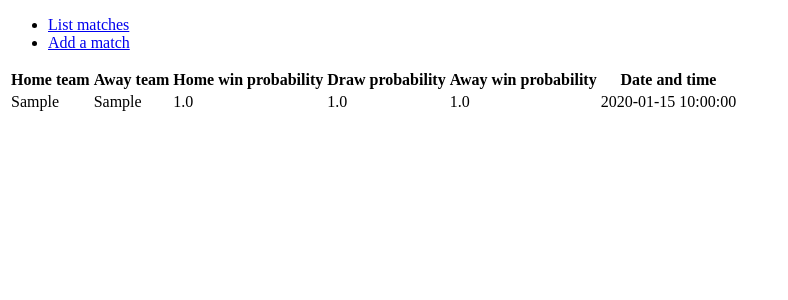
After one commit to Jsos17/Vedonlyonti1X2, a Flask app: page /matches in a window 1280 px wide. The commit adds this page. Shown: the top 300 px of the page, without its empty margins (0-788 px from the left). Run offline with Flask 2, Linux system fonts and the light colour scheme; tables that the repository leaves empty hold one stand-in row (values such as "Sample post").

Commit message:
Otteluiden lisääminen mahdollista

```diff
--- a/application/__init__.py
+++ b/application/__init__.py
@@ -4,6 +4,7 @@ app = Flask(__name__)
 from flask_sqlalchemy import SQLAlchemy
 app.config["SQLALCHEMY_DATABASE_URI"] = "sqlite:///betting.db"
 app.config["SQLALCHEMY_ECHO"] = True
+
 db = SQLAlchemy(app)
 
 from application import views
@@ -14,5 +15,6 @@ from application.results import models
 from application.bets import models
 from application.bettingoffers_of_bet import models
 from application.auth import models
+from application.matches import views
 
 db.create_all()
--- a/application/matches/models.py
+++ b/application/matches/models.py
@@ -7,15 +7,15 @@ class Sport_match(db.Model):
     prob_1 = db.Column(db.Float, nullable=False)
     prob_x = db.Column(db.Float, nullable=False)
     prob_2 = db.Column(db.Float, nullable=False)
-    time = db.Column(db.DateTime, nullable=False)
+    start_time = db.Column(db.DateTime, nullable=False)
 
     betoffer = db.relationship('Betting_offer', backref='sport_match', lazy=True, uselist=False)
     result = db.relationship('Match_result', backref='sport_match', lazy=True, uselist=False)
 
-    def __init__(self, home, away, prob_1, prob_x, prob_2, time):
+    def __init__(self, home, away, prob_1, prob_x, prob_2, start_time):
         self.home = home
         self.away = away
         self.prob_1 = prob_1
         self.prob_x = prob_x
         self.prob_2 = prob_2
-        self.time = time
+        self.start_time = start_time
--- a/application/matches/views.py
+++ b/application/matches/views.py
@@ -0,0 +1,30 @@
+from application import app, db
+from flask import redirect, render_template, request, url_for
+import datetime
+from application.matches.models import Sport_match
+
+@app.route("/matches", methods=["GET"])
+def matches_index():
+    return render_template("matches/list.html", matches = Sport_match.query.all())
+
+@app.route("/matches/new/")
+def matches_form():
+    return render_template("matches/new.html")
+
+@app.route("/matches/", methods=["POST"])
+def matches_create():
+    home = request.form.get("hometeam")
+    away = request.form.get("awayteam")
+    prob1 = request.form.get("prob_home")
+    probx = request.form.get("prob_draw")
+    prob2 = request.form.get("prob_away")
+    dt = datetime.datetime.strptime(request.form.get("date"), "%Y-%m-%d")
+    tm = datetime.datetime.strptime(request.form.get("time"), "%H:%M")
+    start_time = datetime.datetime.combine(dt.date(),tm.time())
+
+    m = Sport_match(home, away, prob1, probx, prob2, start_time)
+
+    db.session().add(m)
+    db.session().commit()
+
+    return redirect(url_for("matches_index"))
--- a/application/templates/index.html
+++ b/application/templates/index.html
@@ -2,6 +2,6 @@
 
 {% block body %}
   <p>
-    Hello world!
+    Welcome to Bet1X2!
   </p>
 {% endblock %}
--- a/application/templates/layout.html
+++ b/application/templates/layout.html
@@ -6,7 +6,12 @@
   </head>
 
   <body>
-    {% block body %}
+    <ul>
+	  <li><a href="{{ url_for('matches_index') }}">List matches</a></li>
+	  <li><a href="{{ url_for('matches_form') }}">Add a match</a></li>
+    </ul>
+
+  {% block body %}
       <p>
         Content.
       </p>
--- /dev/null
+++ b/application/templates/matches/list.html
@@ -0,0 +1,24 @@
+{% extends "layout.html" %}
+
+{% block body %}
+  <table>
+    <tr>
+      <th>Home team</th>
+      <th>Away team</th>
+      <th>Home win probability</th>
+      <th>Draw probability</th>
+      <th>Away win probability</th>
+      <th>Date and time</th>
+    </tr>
+    {% for match in matches %}
+    <tr>
+      <td>{{ match.home }}</td>
+      <td>{{ match.away }}</td>
+      <td>{{ match.prob_1 }}</td>
+      <td>{{ match.prob_x }}</td>
+      <td>{{ match.prob_2 }}</td>
+      <td>{{ match.start_time }}</td>
+    </tr>
+    {% endfor %}
+  </table>
+{% endblock %}
--- a/requirements.txt
+++ b/requirements.txt
@@ -1,7 +1,9 @@
 click==6.7
 Flask==1.0.2
+Flask-SQLAlchemy==2.3.2
 gunicorn==19.8.1
 itsdangerous==0.24
 Jinja2==2.10
 MarkupSafe==1.0
+SQLAlchemy==1.2.7
 Werkzeug==0.14.1
```
Also changed, not shown: application/templates/matches/new.html (added, +22 -0 lines).
